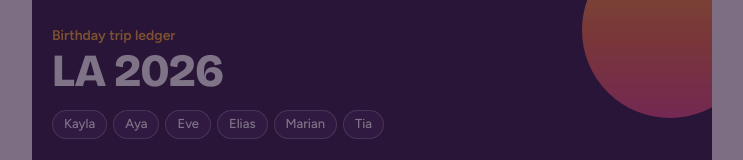
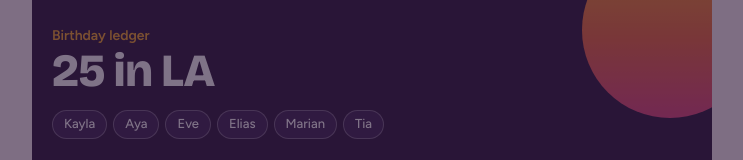
Before and after one commit to kaylastan/LA-2026, a plain HTML site: page index.html in a window 1280 px wide. Shown: the top 160 px of the page, without its empty margins (268-1011 px from the left). Drawn offline with nearby package versions, Linux system fonts and the light colour scheme; a script that the page names is missing.

Commit message:
Rename the app to 25 in LA
Co-Authored-By: Claude Opus 5.5 <noreply@anthropic.com>
Claude-Session: https://claude.ai/code/session_01SN4T2AGvkcX74fgR8Tupdz

```diff
--- a/index.html
+++ b/index.html
@@ -3,12 +3,12 @@
 <head>
 <meta charset="UTF-8">
 <meta name="viewport" content="width=device-width, initial-scale=1.0, viewport-fit=cover">
-<title>LA 2026 Trip Split</title>
+<title>25 in LA Birthday Ledger</title>
 <link rel="manifest" href="manifest.json">
 <meta name="mobile-web-app-capable" content="yes">
 <meta name="apple-mobile-web-app-capable" content="yes">
 <meta name="apple-mobile-web-app-status-bar-style" content="black-translucent">
-<meta name="apple-mobile-web-app-title" content="LA Split">
+<meta name="apple-mobile-web-app-title" content="25 in LA">
 <meta name="theme-color" content="#2A1638">
 <link rel="apple-touch-icon" href="icon-192.png">
 <link rel="icon" href="icon-192.png">
@@ -226,8 +226,8 @@
 <div class="app">
 
   <header class="header">
-    <p class="trip-kind">Birthday trip ledger</p>
-    <h1 class="trip-title">LA 2026</h1>
+    <p class="trip-kind">Birthday ledger</p>
+    <h1 class="trip-title">25 in LA</h1>
     <div class="traveler-row" id="travelerRow"></div>
     <p class="whoami" id="whoami"></p>
   </header>
```
Also changed, not shown: manifest.json.
